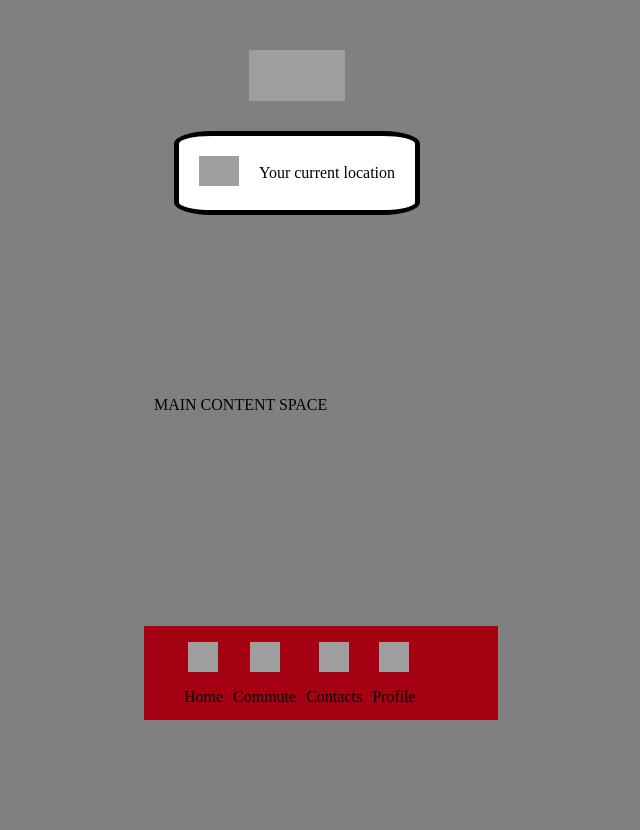
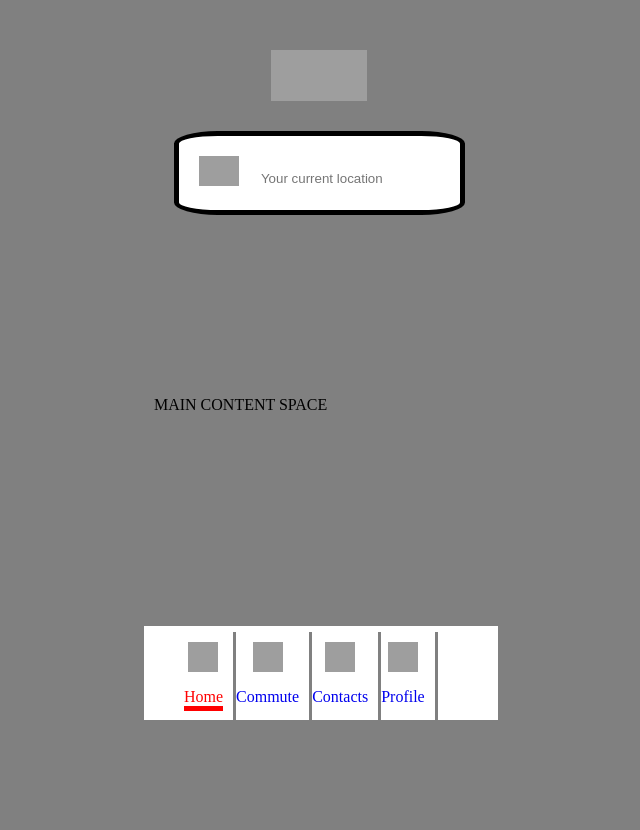
Before and after one commit to infante0000/SOSpicious, a PHP site: page /general.html in a window 1280 px wide. Shown: the whole page, without its empty margins (242-882 px from the left). Run offline with PHP 8.4, Linux system fonts and the light colour scheme; grey boxes are pictures that could not be loaded.

Commit message:
Updates
Replaced the "Your location here" label with a text input field using <form>, added ACTIVE in css file to indicate which button in the bottom navbar is currently on screen.

Also added a global(?) css for <a> tags to remove hyperlink underlines.

```diff
--- a/html/general.css
+++ b/html/general.css
@@ -31,6 +31,7 @@
     border-style: solid;
     border-width: 5px;
     border-radius: 15%;
+
   }
   .general_header_loc > *{
     flex: 0 0 auto;
@@ -43,14 +44,16 @@
 
   .general_header_loc_label{
     align-self: center;
+    padding-top: 15px;
     margin: 10px;
+    border: none;
   }
 
 
   /*Footer styles*/
 
   footer{
-    background: #A50113;
+    background: white;
     height: 94px;
     width: 354px;
     overflow: hidden;
@@ -64,6 +67,13 @@
     flex-direction: column;
     margin-left: -10px;
     margin-top: -10px;
+    border-top-width: 0px;
+    border-left-width: 0px;
+    border-bottom-width: 0px;
+    border-right: 3px;
+    border-style: solid;
+    border-color: grey;
+    border-block-end: 2px;
   }
 
   .item_img {
@@ -79,6 +89,16 @@
 
   .nvb_items > *{
     flex: 0 0 auto;
+  }
+
+  .ACTIVE{
+    color: red;
+    border-top-width: 0px;
+    border-left-width: 0px;
+    border-right-width: 0px;
+    border-bottom: 5px;
+    border-style: solid;
+    border-color: red;
   }
 
   /*General styles, for whole document*/
@@ -104,3 +124,7 @@
   .grey_bg{
     background-color: grey;
   }
+
+  a{
+    text-decoration: none;
+  }
--- a/html/general.html
+++ b/html/general.html
@@ -20,12 +20,13 @@
         </div>
         <div class="general_header_loc">
             <a href="#"><img src="https://www.freeiconspng.com/uploads/location-icon-map-png--1.png" class="general_header_loc_img" /></a>
-            <label class="general_header_loc_label">Your current location</label>
-        </div>
+            <form>
+                <input type="text" id="location" placeholder="Your current location" class="general_header_loc_label">
+            </form>
         </div>
 
 
-
+    </div>
     <div class="main_container">
         <a>MAIN CONTENT SPACE</a>
         <!--Has flexbox properties, may cause issues-->
@@ -39,61 +40,41 @@
 
 
     <footer>
-
         <nav class="nav_bar">
             <ul class ="nvb_items">
                 <li>
+                    <a href="#">
                         <div class="items">
                             <img src="https://www.freeiconspng.com/uploads/home-page-icon-0.png" class="item_img">
-                        <p class="tagline">Home</p>
+                            <p class="tagline ACTIVE">Home</p>
                         </div>
+                    </a>
                 </li>
                 <li>
+                    <a href="#">
                         <div class="items">
                             <img src="https://www.freeiconspng.com/uploads/compass-icon-13.png" class="item_img">
                             <p class="tagline">Commute</p>
                         </div>
+                    </a>
                 </li>
                 <li>
+                    <a href="#">
                         <div class="items">
                             <img src="https://www.freeiconspng.com/uploads/the-phone-icon-has-now-grown-to-a-similar-status-how-many-phones-have--1.png" class="item_img">
                             <p class="tagline">Contacts</p>
                         </div>
+                    </a>
                 </li>
                 <li>
+                    <a href="#">
                         <div class="items">
                             <img src="https://www.freeiconspng.com/uploads/msn-people-person-profile-user-icon--icon-search-engine-16.png" class="item_img">
                             <p class="tagline">Profile</p>
                         </div>
+                    </a>
                 </li>
             </ul>
         </nav>
     </footer>
 </body>
-
-
-<!--
-    <footer>
-        <nav class="nav-bar-b">
-            <ul class="nvb-items">
-                <li class="item ACTIVE">
-
-                    <label> Home</label>
-                </li>
-
-
-                <li class="item">
-                    <label> Commute</label>
-                </li>
-
-                <li class="item">
-                    <label> Contacts</label>
-                </li>
-
-                <li class="item">
-                    <label> Profile</label>
-                </li>
-            </ul>
-        </nav>
-    </footer>
--->
```
Lines whose indentation alone changed are shown as unchanged.
